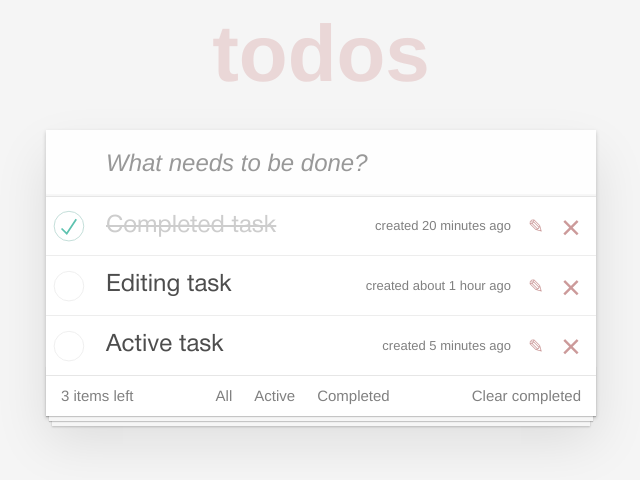
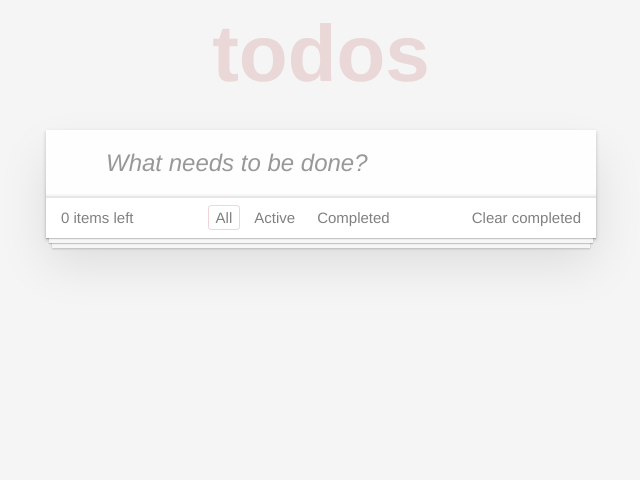
Before and after one commit to Ignasiya/kata-react-todo, a React (Vite) app: page / in a window 1280 px wide. Shown: the top 480 px of the page, without its empty margins (319-959 px from the left). Built offline with nearby package versions, Linux system fonts and the light colour scheme.

Commit message:
Этап Завершение

```diff
--- a/package.json
+++ b/package.json
@@ -14,7 +14,8 @@
     "date-fns": "^4.1.0",
     "normalize.css": "^8.0.1",
     "react": "^18.3.1",
-    "react-dom": "^18.3.1"
+    "react-dom": "^18.3.1",
+    "uuid": "^10.0.0"
   },
   "devDependencies": {
     "@eslint/js": "^9.9.0",
--- a/src/components/Footer/footer.jsx
+++ b/src/components/Footer/footer.jsx
@@ -1,14 +1,16 @@
 import PropTypes from 'prop-types'
 import './footer.css'
 
-export default function Footer({ children, count }) {
+export default function Footer({ children, count, onAllCompleateDeleted }) {
   return (
     <footer className='footer'>
       <span className='todo-count'>{count} items left</span>
 
       {children}
 
-      <button className='clear-completed'>Clear completed</button>
+      <button className='clear-completed' onClick={onAllCompleateDeleted}>
+        Clear completed
+      </button>
     </footer>
   )
 }
--- a/src/components/NewTaskForm/new-task-form.jsx
+++ b/src/components/NewTaskForm/new-task-form.jsx
@@ -1,10 +1,32 @@
+import { useState } from 'react'
 import './new-task-form.css'
 
-export default function NewTaskForm() {
+export default function NewTaskForm({ onSubmit }) {
+  const [newTask, setNewTask] = useState('')
+
+  const handleChange = event => {
+    setNewTask(event.target.value)
+  }
+
+  const handleSubmit = event => {
+    event.preventDefault()
+    onSubmit(newTask)
+    setNewTask('')
+  }
+
   return (
     <header className='header'>
       <h1>todos</h1>
-      <input className='new-todo' placeholder='What needs to be done?' autoFocus />
+      <form onSubmit={handleSubmit}>
+        <input
+          type='text'
+          className='new-todo'
+          placeholder='What needs to be done?'
+          autoFocus
+          value={newTask}
+          onChange={handleChange}
+        />
+      </form>
     </header>
   )
 }
--- a/src/components/Task/task.jsx
+++ b/src/components/Task/task.jsx
@@ -3,10 +3,27 @@ import { formatDistanceToNow } from 'date-fns'
 import { useState } from 'react'
 import './task.css'
 
-export default function Task({ description, created, completed, onCompeted, onDeleted }) {
+export default function Task({ description, created, completed, onCompeted, onDeleted, onUpdate }) {
   const timeAgo = formatDistanceToNow(created, { addSuffix: true })
 
   const [editing, setEditing] = useState(false)
+  const [newDescription, setNewDescription] = useState(description)
+
+  const handleEdit = () => {
+    if (!completed) {
+      setEditing(true)
+    }
+  }
+
+  const handleSubmit = event => {
+    event.preventDefault()
+    setEditing(false)
+    if (newDescription) onUpdate(newDescription)
+  }
+
+  const handleInputChange = event => {
+    setNewDescription(event.target.value)
+  }
 
   return (
     <li className={completed ? 'completed' : editing ? 'editing' : ''}>
@@ -22,10 +39,20 @@ export default function Task({ description, created, completed, onCompeted, onDe
           <span className='description'>{description}</span>
           <span className='created'>created {timeAgo}</span>
         </label>
-        <button className='icon icon-edit'></button>
+        <button className='icon icon-edit' onClick={handleEdit}></button>
         <button className='icon icon-destroy' onClick={onDeleted}></button>
       </div>
-      {editing && <input type='text' className='edit' defaultValue={description} />}
+      {editing && (
+        <form onSubmit={handleSubmit}>
+          <input
+            type='text'
+            className='edit'
+            defaultValue={description}
+            value={newDescription}
+            onChange={handleInputChange}
+          />
+        </form>
+      )}
     </li>
   )
 }
--- a/src/components/TaskList/task-list.jsx
+++ b/src/components/TaskList/task-list.jsx
@@ -2,7 +2,7 @@ import PropTypes from 'prop-types'
 import Task from '@/components/Task'
 import './task-list.css'
 
-export default function TaskList({ tasks, onCompeted, onDeleted }) {
+export default function TaskList({ tasks, onCompeted, onDeleted, onUpdate }) {
   return (
     <ul className='todo-list'>
       {tasks.map(task => {
@@ -13,6 +13,7 @@ export default function TaskList({ tasks, onCompeted, onDeleted }) {
             {...taskData}
             onCompeted={() => onCompeted(id)}
             onDeleted={() => onDeleted(id)}
+            onUpdate={updatedText => onUpdate(id, updatedText)}
           />
         )
       })}
--- a/src/components/TasksFilter/tasks-filter.css
+++ b/src/components/TasksFilter/tasks-filter.css
@@ -29,6 +29,6 @@
   border-color: rgba(175, 47, 47, 0.1);
 }
 
-.filters__btn .selected {
+.filters__btn.selected {
   border-color: rgba(175, 47, 47, 0.2);
 }
--- a/src/components/TasksFilter/tasks-filter.jsx
+++ b/src/components/TasksFilter/tasks-filter.jsx
@@ -1,13 +1,6 @@
-import { useState } from 'react'
 import './tasks-filter.css'
 
-export default function TasksFilter() {
-  const [filter, setFilter] = useState('All')
-
-  const handleClick = filter => {
-    setFilter(filter)
-  }
-
+export default function TasksFilter({ onFilterChange, selectFilter }) {
   const labels = ['All', 'Active', 'Completed']
 
   return (
@@ -17,8 +10,8 @@ export default function TasksFilter() {
           <li key={label} className='filters__item'>
             <button
               type='button'
-              className={`filters__btn ${filter === label ? 'selected' : ''}`}
-              onClick={() => handleClick(label)}
+              className={`filters__btn ${selectFilter === label ? 'selected' : ''}`}
+              onClick={() => onFilterChange(label)}
             >
               {label}
             </button>
--- a/src/layouts/TaskLayout/task-layout.jsx
+++ b/src/layouts/TaskLayout/task-layout.jsx
@@ -3,31 +3,16 @@ import NewTaskForm from '@/components/NewTaskForm'
 import TaskList from '@/components/TaskList'
 import Footer from '@/components/Footer'
 import TasksFilter from '@/components/TasksFilter'
+import { v4 as uuidv4 } from 'uuid'
 import './task-layout.css'
 
 export default function TaskLayout() {
-  const tasksData = [
-    {
-      id: 1,
-      description: 'Completed task',
-      created: Date.now() - 20 * 60 * 1000,
-      completed: true
-    },
-    {
-      id: 2,
-      description: 'Editing task',
-      created: Date.now() - 60 * 60 * 1000,
-      completed: false
-    },
-    {
-      id: 3,
-      description: 'Active task',
-      created: Date.now() - 5 * 60 * 1000,
-      completed: false
-    }
-  ]
+  const [tasks, setTasks] = useState([])
+  const [filter, setFilter] = useState('All')
 
-  const [tasks, setTasks] = useState(tasksData)
+  const handleFilterChange = filter => {
+    setFilter(filter)
+  }
 
   const handleCompleted = id => {
     setTasks(tasks.map(task => (task.id === id ? { ...task, completed: !task.completed } : task)))
@@ -37,13 +22,54 @@ export default function TaskLayout() {
     setTasks(tasks.filter(task => task.id !== id))
   }
 
+  const handleSubmit = text => {
+    setTasks([
+      ...tasks,
+      {
+        id: uuidv4(),
+        description: text,
+        created: Date.now(),
+        completed: false
+      }
+    ])
+    setFilter('All')
+  }
+
+  const handelUpdated = (id, updatedDescription) => {
+    setTasks(
+      tasks.map(task => (task.id === id ? { ...task, description: updatedDescription } : task))
+    )
+  }
+
+  const handelAllCompleateDeleted = () => {
+    setTasks(tasks.filter(task => !task.completed))
+  }
+
+  const filteredTasks = tasks.filter(task => {
+    switch (filter) {
+      case 'Active':
+        return !task.completed
+      case 'Completed':
+        return task.completed
+      default:
+        return true
+    }
+  })
+
+  const countCompleated = tasks.filter(task => task.completed).length
+
   return (
     <section className='todoapp'>
-      <NewTaskForm />
+      <NewTaskForm onSubmit={handleSubmit} />
       <section className='main'>
-        <TaskList tasks={tasks} onCompeted={handleCompleted} onDeleted={handleDeleted} />
-        <Footer count={tasks?.length || 0}>
-          <TasksFilter />
+        <TaskList
+          tasks={filteredTasks}
+          onCompeted={handleCompleted}
+          onDeleted={handleDeleted}
+          onUpdate={handelUpdated}
+        />
+        <Footer count={countCompleated} onAllCompleateDeleted={handelAllCompleateDeleted}>
+          <TasksFilter onFilterChange={handleFilterChange} selectFilter={filter} />
         </Footer>
       </section>
     </section>
```
Also changed, not shown: src/utils/index.js (added, +15 -0 lines), 1 other file (tests, documents, lock files or other folders).
